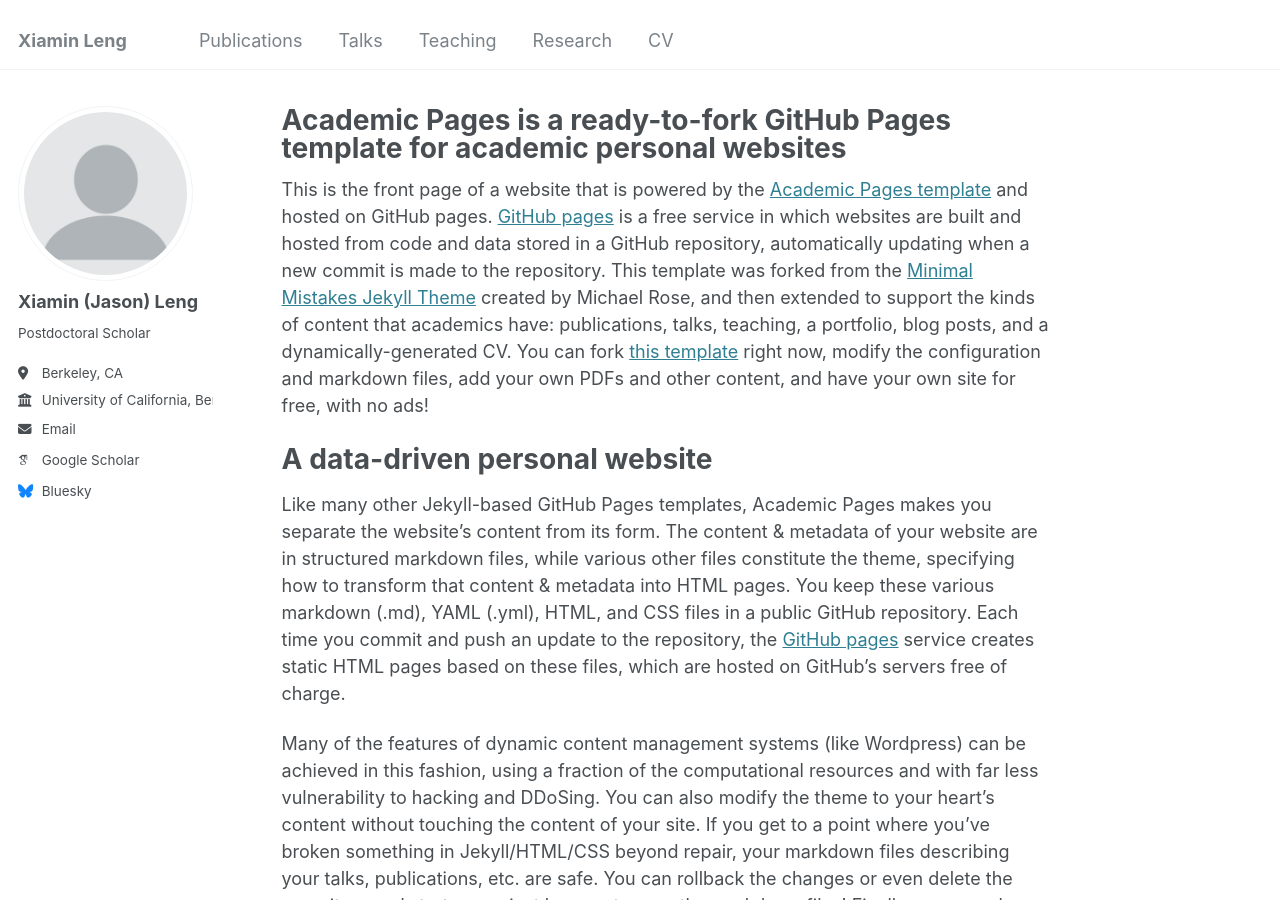
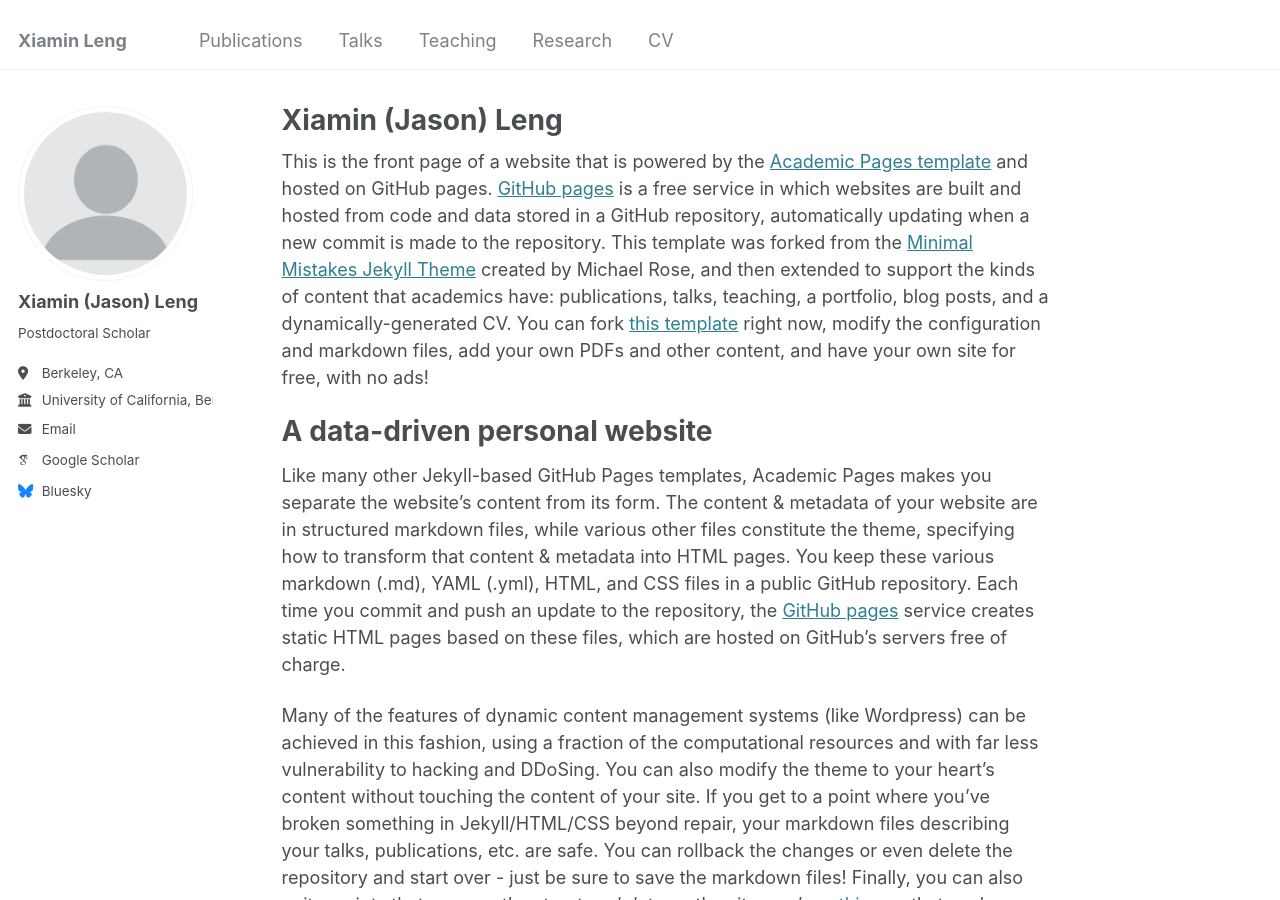
Before and after one commit to Jasonleng/jasonleng.github.io, a Jekyll site: the page built from _pages/about.md, in a window 1280 px wide and 900 px high. Built offline with Jekyll 4.4.1, drawn with Linux system fonts in a browser that asks for light colours; some web fonts are replaced.

Commit message:
Update about.md

```diff
--- a/_pages/about.md
+++ b/_pages/about.md
@@ -1,6 +1,6 @@
 ---
 permalink: /
-title: "Academic Pages is a ready-to-fork GitHub Pages template for academic personal websites"
+title: "Xiamin (Jason) Leng"
 author_profile: true
 redirect_from:
   - /about/
```
